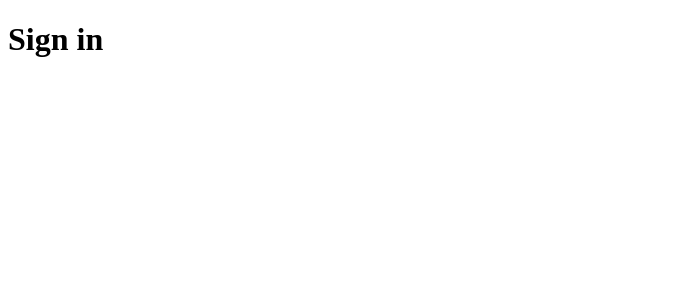
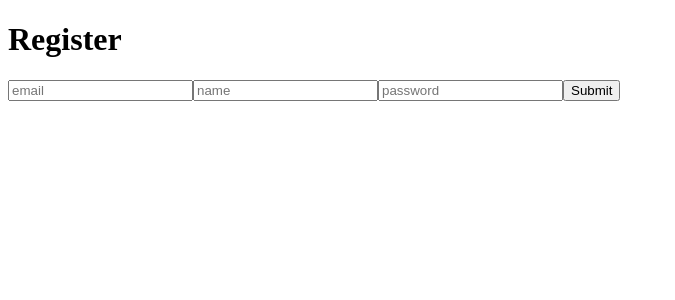
Before and after one commit to seojiminca/passport_jwt, a React (Create React App) app in the folder client/: page /register in a window 1280 px wide. Shown: the top 300 px of the page, without its empty margins (0-675 px from the left). Built offline with nearby package versions, Linux system fonts and the light colour scheme.

Commit message:
Add input for register and signin

```diff
--- a/client/src/screens/Register.js
+++ b/client/src/screens/Register.js
@@ -6,14 +6,16 @@ const Register = () => {
         email: '',
         name: '',
         password: '',
-        textChange: 'Sign in'
+        textChange: 'Register'
     });
 
     return (
-        <div className="App">
-            <div>
-                <h1>Sign in</h1>
-            </div>
+        <div>
+            <h1>Register</h1>
+            <input placeholder="email"/>
+            <input placeholder="name" />
+            <input placeholder="password"/>
+            <button>Submit</button>
         </div>
     );
 };
--- a/client/src/screens/Signin.js
+++ b/client/src/screens/Signin.js
@@ -9,10 +9,12 @@ const Signin = () => {
     });
 
     return (
-        <div className="App">
-            <div>
-                <h1>Sign in</h1>
-            </div>
+        <div>
+            <h1>Sign in</h1>
+            <input placeholder="email" />
+            <input placeholder="name" />
+            <input placeholder="password" />
+            <button>Submit</button>
         </div>
     );
 };
```
